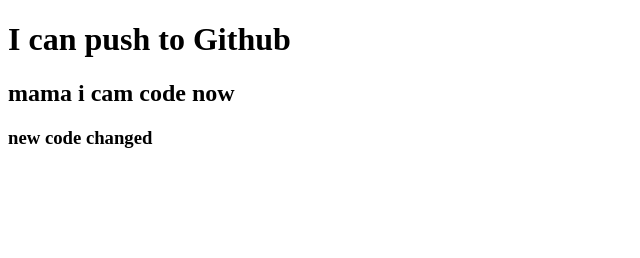
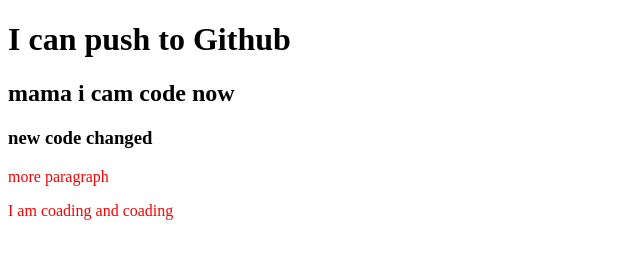
Before and after one commit to geash1/my-scound-repo, a plain HTML site: page index.html in a window 1280 px wide. Shown: the whole page, without its empty margins (0-640 px from the left). Drawn offline with Linux system fonts and the light colour scheme.

Commit message:
style addad

```diff
--- a/index.html
+++ b/index.html
@@ -5,10 +5,14 @@
     <meta http-equiv="X-UA-Compatible" content="IE=edge">
     <meta name="viewport" content="width=device-width, initial-scale=1.0">
     <title>My Scound Repo</title>
+    <link rel="stylesheet" href="style.css">
 </head>
 <body>
     <h1>I can push to Github</h1>
     <h2>mama i cam code now</h2>
     <h3>new code changed</h3>
+    <p>more paragraph</p>
+    <p>I am coading and coading</p>
+
 </body>
 </html>
--- /dev/null
+++ b/style.css
@@ -0,0 +1,3 @@
+p{
+    color: red;
+}
```
